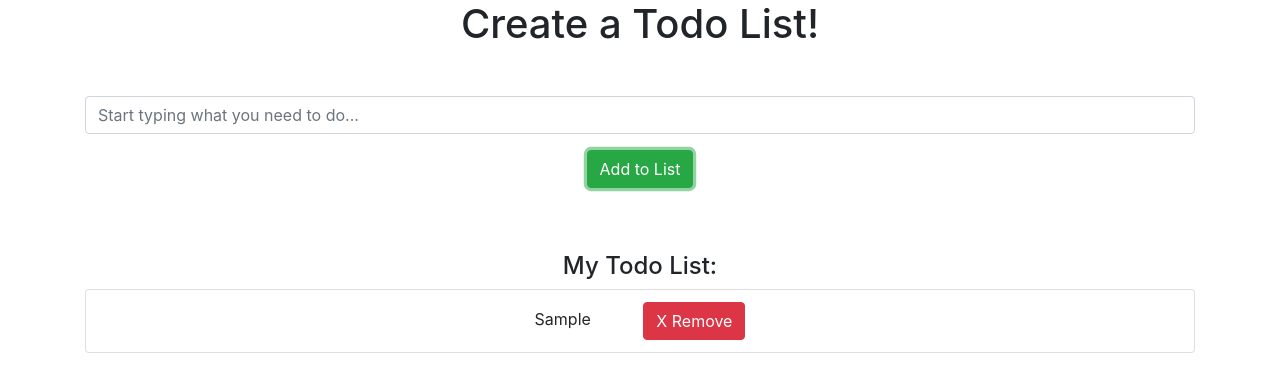
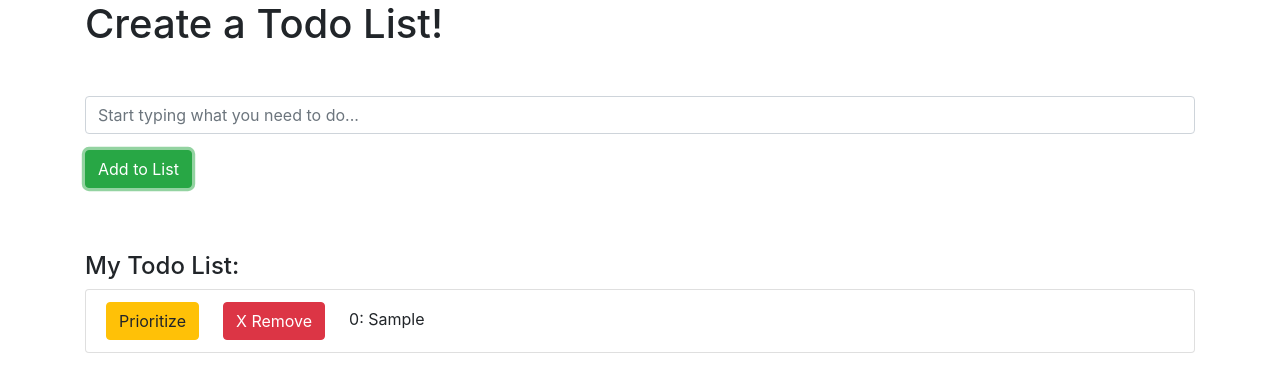
Before and after one commit to leeumt8/react-activities, a React (Create React App) app: page / in a window 1280 px wide. Both pictures are taken after typing "Sample" into the empty fields and a click on the button "Add to List". Shown: the top 392 px of the page. Built offline with nearby package versions, Linux system fonts and the light colour scheme.

Commit message:
state21 finished

```diff
--- a/src/App.js
+++ b/src/App.js
@@ -1,66 +1,18 @@
-import React, { useReducer, useRef } from "react";
+import React from "react";
+import Form from "./components/Form";
+import TodoList from "./components/TodoList";
+import { TodoProvider } from "./utils/GlobalState";
 import "./App.css";
 
-function TodoList() {
-  const inputRef = useRef();
-  const [items, dispatch] = useReducer((state, action) => {
-    switch (action.type) {
-    case "add":
-      return [
-        ...state,
-        {
-          id: state.length * Math.random(),
-          name: action.name
-        }
-      ];
-      // Bonus: Remove a todo from the list.
-    case "remove":
-      return state.filter((_, index) => {
-        return index !== action.index;
-      });
-    default:
-      return state;
-    }
-  }, []);
-
-  function handleSubmit(e) {
-    e.preventDefault();
-    dispatch({
-      type: "add",
-      name: inputRef.current.value
-    });
-    inputRef.current.value = "";
-  }
-
+function App() {
   return (
-    <div className="container text-center">
-      <h1>Create a Todo List!</h1>
-      <form className="form-group mt-5" onSubmit={handleSubmit}>
-        <input
-          className="form-control"
-          ref={inputRef}
-          placeholder="Start typing what you need to do..."
-        />
-        <button className="btn btn-success mt-3 mb-5" type="submit">
-          Add to List
-        </button>
-      </form>
-      <h4>My Todo List:</h4>
-      <ul className="list-group">
-        {items.map((item, index) => (
-          <li className="list-group-item" key={item.id}>
-            {item.name}{" "}
-            <button
-              className="btn btn-danger ml-5"
-              onClick={() => dispatch({ type: "remove", index })}
-            >
-              X Remove
-            </button>
-          </li>
-        ))}
-      </ul>
+    <div className="container">
+      <TodoProvider>
+        <Form />
+        <TodoList />
+      </TodoProvider>
     </div>
   );
 }
 
-export default TodoList;
+export default App;
--- /dev/null
+++ b/src/components/Form.js
@@ -0,0 +1,35 @@
+import React, { useRef } from "react";
+import { useTodoContext } from "../utils/GlobalState";
+
+function Form() {
+  const inputRef = useRef();
+  const [_, dispatch] = useTodoContext();
+
+  function handleSubmit(e) {
+    e.preventDefault();
+
+    dispatch({
+      type: "add",
+      name: inputRef.current.value
+    });
+    inputRef.current.value = "";
+  }
+
+  return (
+    <div>
+      <h1>Create a Todo List!</h1>
+      <form className="form-group mt-5" onSubmit={handleSubmit}>
+        <input
+          className="form-control"
+          ref={inputRef}
+          placeholder="Start typing what you need to do..."
+        />
+        <button className="btn btn-success mt-3 mb-5" type="submit">
+          Add to List
+        </button>
+      </form>
+    </div>
+  );
+}
+
+export default Form;
--- /dev/null
+++ b/src/components/TodoList.js
@@ -0,0 +1,33 @@
+import React from "react";
+import { useTodoContext } from "../utils/GlobalState";
+
+function TodoList() {
+  const [state, dispatch] = useTodoContext();
+
+  return (
+    <div>
+      <h4>My Todo List:</h4>
+      <ul className="list-group">
+        {state.map((item, index) => (
+          <li className="list-group-item col-12" key={item.id}>
+            <button
+              className="btn btn-warning mr-4"
+              onClick={() => dispatch({ type: "prioritize", index })}
+            >
+              Prioritize
+            </button>
+            <button
+              className="btn btn-danger mr-4"
+              onClick={() => dispatch({ type: "remove", index })}
+            >
+              X Remove
+            </button>
+            {index}:<span className={item.priority ? "font-weight-bold" : ""}> {item.name}</span>
+          </li>
+        ))}
+      </ul>
+    </div>
+  );
+}
+
+export default TodoList;
--- /dev/null
+++ b/src/utils/GlobalState.js
@@ -0,0 +1,48 @@
+import React, { createContext, useReducer, useContext } from "react";
+
+const TodoContext = createContext({
+  id: "",
+  name: "",
+  priority: false
+});
+const { Provider } = TodoContext;
+
+function reducer(state, action) {
+  switch (action.type) {
+  case "add":
+    return [
+      ...state,
+      {
+        id: state.length * Math.random(),
+        name: action.name
+      }
+    ];
+  case "remove":
+    return state.filter((_, index) => {
+      return index !== action.index;
+    });
+  case "prioritize":
+    return state.map((item, index) => {
+      if (index === action.index) {
+        return Object.assign({}, item, {
+          priority: !item.priority
+        });
+      }
+      return item;
+    });
+  default:
+    return state;
+  }
+}
+
+function TodoProvider({ value = [], ...props }) {
+  const [state, dispatch] = useReducer(reducer, []);
+
+  return <Provider value={[state, dispatch]} {...props} />;
+}
+
+function useTodoContext() {
+  return useContext(TodoContext);
+}
+
+export { TodoProvider, useTodoContext };
```
